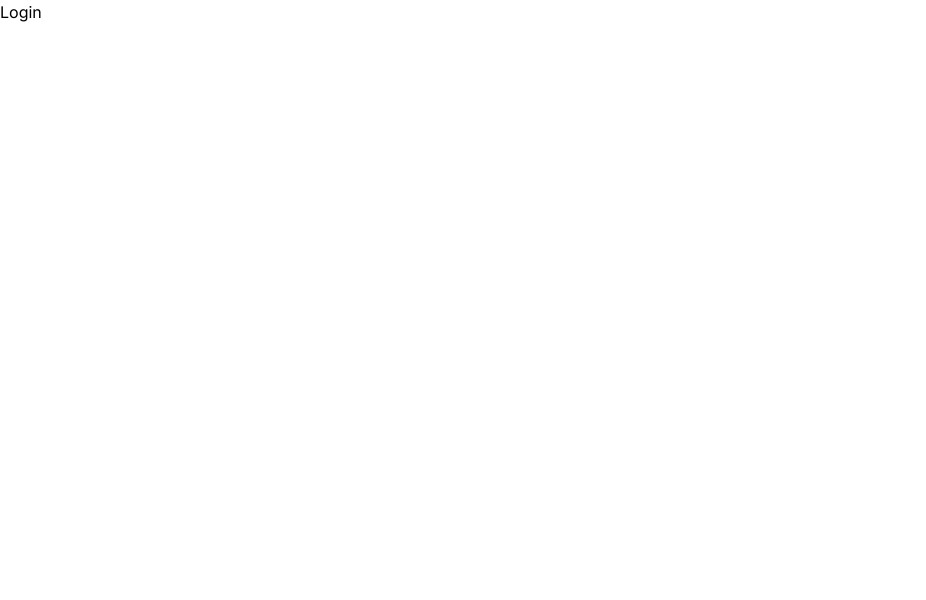
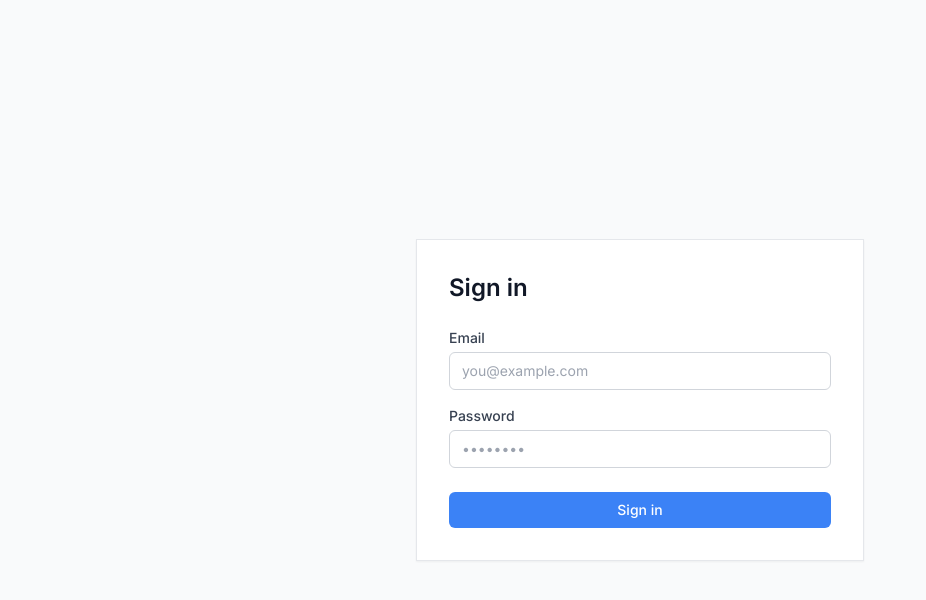
Before and after one commit to IdsJsDev/multi-tenant, a Next.js app in the folder apps/player-shell/: page /auth/login in a window 1280 px wide. Shown: the top 600 px of the page, without its empty margins (0-926 px from the left). Built offline with nearby package versions, Linux system fonts and the light colour scheme.

Commit message:
add auth context and login form

```diff
--- a/apps/player-shell/src/app/auth/login/page.tsx
+++ b/apps/player-shell/src/app/auth/login/page.tsx
@@ -1,7 +1,90 @@
+'use client'
+
+import { useRouter } from 'next/navigation'
+import { useForm } from 'react-hook-form'
+import { useAuth } from '@/context/AuthContext'
+
+type FormValues = {
+  email: string
+  password: string
+}
+
 export default function LoginPage() {
+  const {
+    register,
+    handleSubmit,
+    formState: { errors, isSubmitting },
+  } = useForm<FormValues>()
+
+  const router = useRouter()
+  const { login } = useAuth()
+
+  const onSubmit = async (data: FormValues) => {
+    // TODO: call auth API
+    console.log(data)
+    login()
+    router.push('/account/billing')
+  }
+
   return (
-    <main>
-      <h1>Login</h1>
+    <main className="flex items-center justify-center min-h-screen bg-gray-50">
+      <div className="w-full max-w-md bg-white rounded-lg shadow-sm border border-gray-200 p-8">
+        <h1 className="text-2xl font-semibold text-gray-900 mb-6">Sign in</h1>
+
+        <form onSubmit={handleSubmit(onSubmit)} noValidate className="flex flex-col gap-4">
+          <div className="flex flex-col gap-1">
+            <label htmlFor="email" className="text-sm font-medium text-gray-700">
+              Email
+            </label>
+            <input
+              id="email"
+              type="email"
+              placeholder="you@example.com"
+              className="border border-gray-300 rounded-md px-3 py-2 text-sm focus:outline-none focus:ring-2 focus:ring-blue-500"
+              {...register('email', {
+                required: 'Email is required',
+                pattern: {
+                  value: /^[^\s@]+@[^\s@]+\.[^\s@]+$/,
+                  message: 'Enter a valid email address',
+                },
+              })}
+            />
+            {errors.email && (
+              <span className="text-xs text-red-500">{errors.email.message}</span>
+            )}
+          </div>
+
+          <div className="flex flex-col gap-1">
+            <label htmlFor="password" className="text-sm font-medium text-gray-700">
+              Password
+            </label>
+            <input
+              id="password"
+              type="password"
+              placeholder="••••••••"
+              className="border border-gray-300 rounded-md px-3 py-2 text-sm focus:outline-none focus:ring-2 focus:ring-blue-500"
+              {...register('password', {
+                required: 'Password is required',
+                minLength: {
+                  value: 8,
+                  message: 'Password must be at least 8 characters',
+                },
+              })}
+            />
+            {errors.password && (
+              <span className="text-xs text-red-500">{errors.password.message}</span>
+            )}
+          </div>
+
+          <button
+            type="submit"
+            disabled={isSubmitting}
+            className="mt-2 px-4 py-2 bg-blue-500 text-white rounded-md text-sm font-medium hover:bg-blue-600 transition-colors disabled:opacity-50"
+          >
+            {isSubmitting ? 'Signing in...' : 'Sign in'}
+          </button>
+        </form>
+      </div>
     </main>
   )
 }
--- a/apps/player-shell/src/app/layout.tsx
+++ b/apps/player-shell/src/app/layout.tsx
@@ -1,5 +1,6 @@
 import type { Metadata } from 'next'
 import { Inter } from 'next/font/google'
+import { AuthProvider } from '@/context/AuthContext'
 import './globals.css'
 
 const inter = Inter({ subsets: ['latin'] })
@@ -12,7 +13,9 @@ export const metadata: Metadata = {
 export default function RootLayout({ children }: { children: React.ReactNode }) {
   return (
     <html lang="en">
-      <body className={inter.className}>{children}</body>
+      <body className={inter.className}>
+          <AuthProvider>{children}</AuthProvider>
+        </body>
     </html>
   )
 }
--- /dev/null
+++ b/apps/player-shell/src/context/AuthContext.tsx
@@ -0,0 +1,44 @@
+'use client'
+
+import { createContext, useContext, useEffect, useState } from 'react'
+
+type AuthContextValue = {
+  isLoggedIn: boolean
+  isReady: boolean
+  login: () => void
+  logout: () => void
+}
+
+const AuthContext = createContext<AuthContextValue | null>(null)
+
+export function AuthProvider({ children }: { children: React.ReactNode }) {
+  const [isLoggedIn, setIsLoggedIn] = useState(false)
+  const [isReady, setIsReady] = useState(false)
+
+  useEffect(() => {
+    setIsLoggedIn(localStorage.getItem('isLoggedIn') === 'true')
+    setIsReady(true)
+  }, [])
+
+  const login = () => {
+    localStorage.setItem('isLoggedIn', 'true')
+    setIsLoggedIn(true)
+  }
+
+  const logout = () => {
+    localStorage.removeItem('isLoggedIn')
+    setIsLoggedIn(false)
+  }
+
+  return (
+    <AuthContext.Provider value={{ isLoggedIn, isReady, login, logout }}>
+      {children}
+    </AuthContext.Provider>
+  )
+}
+
+export function useAuth(): AuthContextValue {
+  const ctx = useContext(AuthContext)
+  if (!ctx) throw new Error('useAuth must be used within AuthProvider')
+  return ctx
+}
--- /dev/null
+++ b/apps/player-shell/src/hooks/useRequireAuth.ts
@@ -0,0 +1,16 @@
+import { useEffect } from 'react'
+import { useRouter } from 'next/navigation'
+import { useAuth } from '@/context/AuthContext'
+
+// Redirects to home if the user is not authenticated.
+// In production this would be handled by Next.js middleware with cookies.
+export function useRequireAuth() {
+  const { isLoggedIn, isReady } = useAuth()
+  const router = useRouter()
+
+  useEffect(() => {
+    if (isReady && !isLoggedIn) router.replace('/')
+  }, [isReady, isLoggedIn, router])
+
+  return { isReady, isLoggedIn }
+}
```
